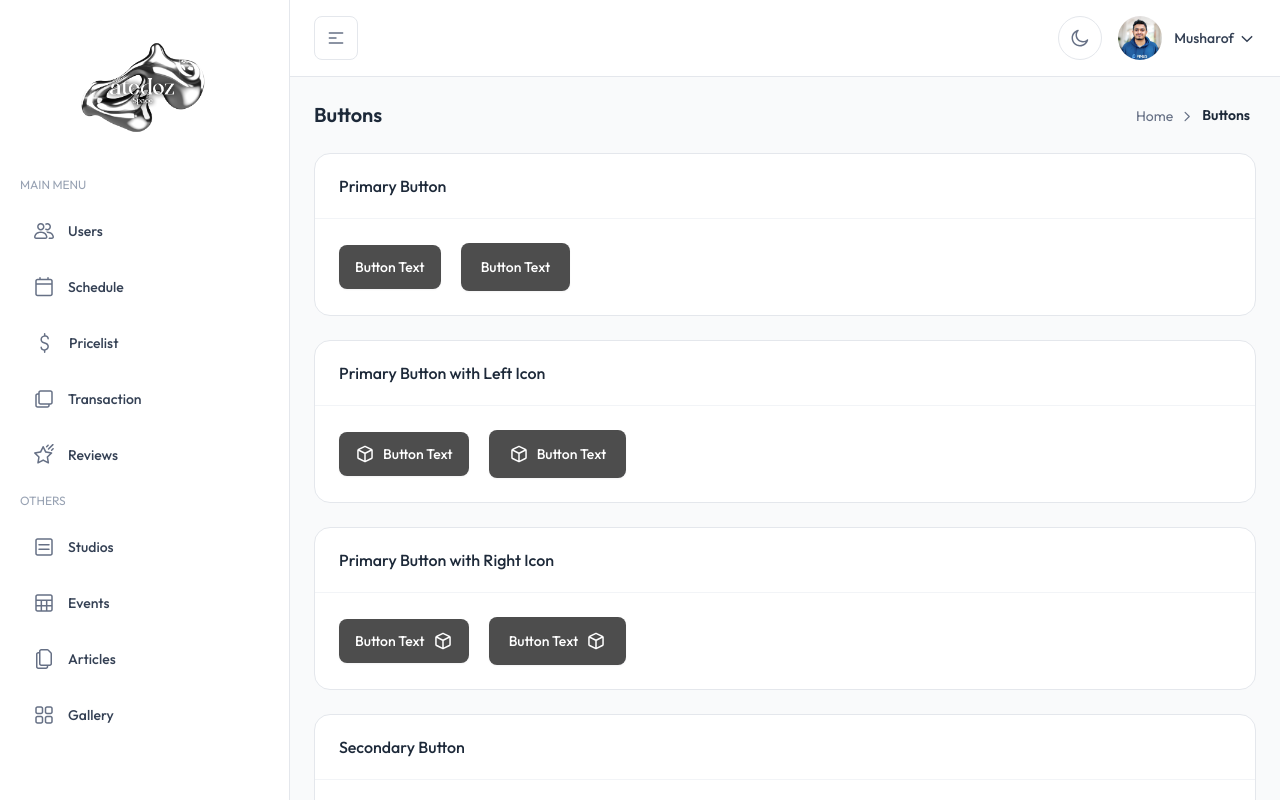
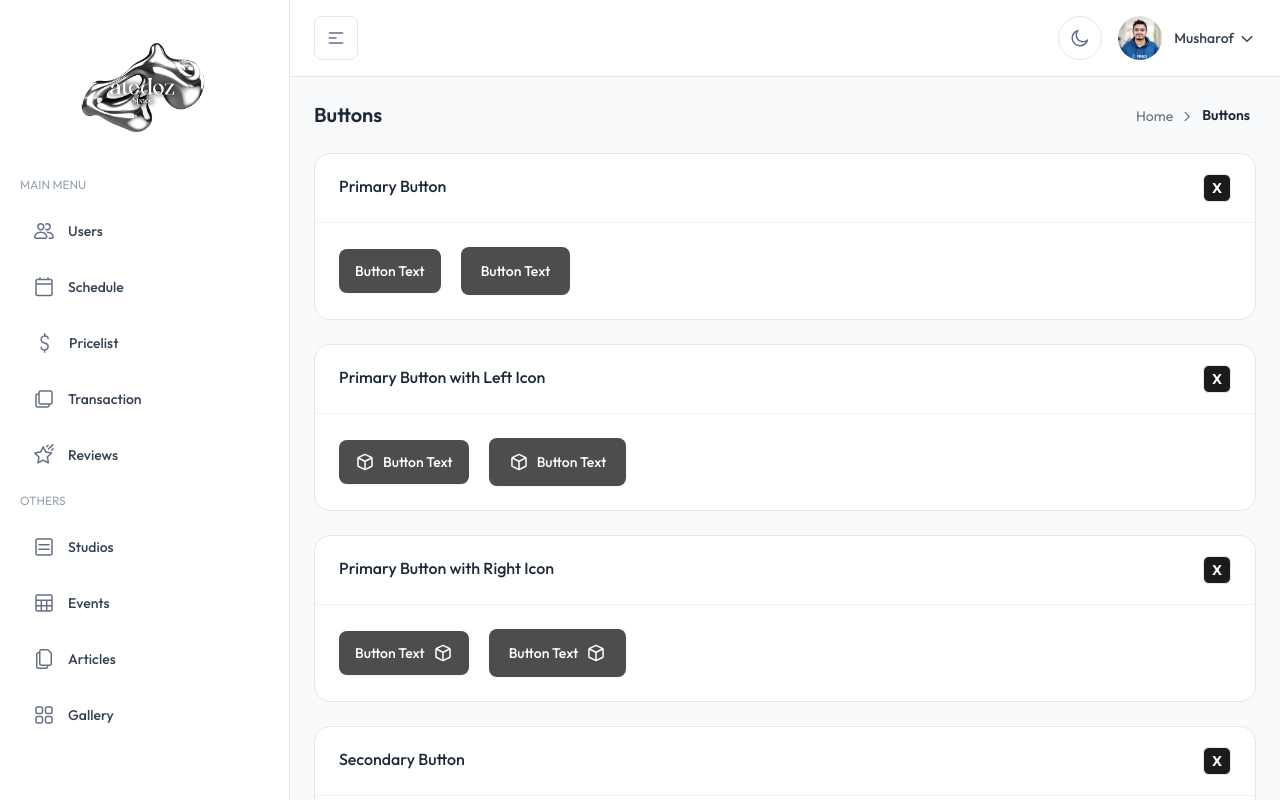
Before and after one commit to Foxvorism/atedoz-dashboard, a Next.js app: page /buttons in a window 1280 px wide. Shown: the top 800 px of the page. Built offline with nearby package versions, Linux system fonts and the light colour scheme.

Commit message:
feat: Chreate a go back button

```diff
--- a/src/components/common/ComponentCard.tsx
+++ b/src/components/common/ComponentCard.tsx
@@ -1,10 +1,14 @@
 import React from "react";
+import Link from "next/link";
+
+import { GroupIcon } from "../../icons/index";
 
 interface ComponentCardProps {
   title: string;
   children: React.ReactNode;
   className?: string; // Additional custom classes for styling
   desc?: string; // Description text
+  href: string;
 }
 
 const ComponentCard: React.FC<ComponentCardProps> = ({
@@ -12,13 +16,15 @@ const ComponentCard: React.FC<ComponentCardProps> = ({
   children,
   className = "",
   desc = "",
+  href=""
 }) => {
   return (
     <div
       className={`rounded-2xl border border-gray-200 bg-white dark:border-gray-800 dark:bg-white/[0.03] ${className}`}
     >
       {/* Card Header */}
-      <div className="px-6 py-5">
+      <div className="px-6 py-5 flex justify-between">
+        <div>
           <h3 className="text-base font-medium text-gray-800 dark:text-white/90">
             {title}
           </h3>
@@ -27,6 +33,16 @@ const ComponentCard: React.FC<ComponentCardProps> = ({
               {desc}
             </p>
           )}
+        </div>
+        <div>
+          <Link href={href}>
+            <button
+              className="flex justify-center items-center text-sm w-7 h-7 rounded-md font-bold border text-center p-2 bg-[var(--color-brand-600)] text-white hover:bg-[var(--color-brand-500)]"
+            >
+              X
+            </button>
+          </Link>
+        </div>
       </div>
 
       {/* Card Body */}
```
Lines whose indentation alone changed are shown as unchanged.
